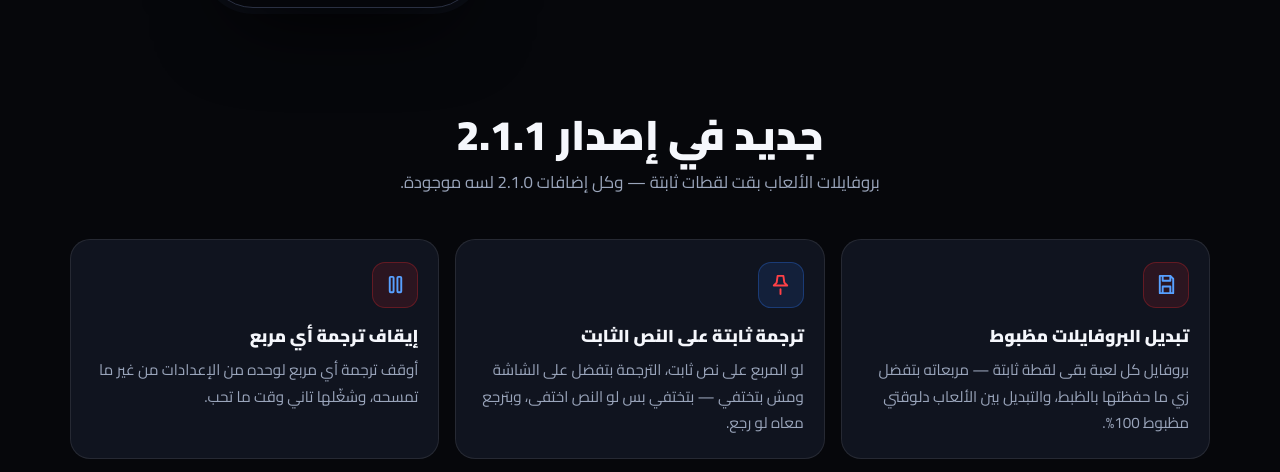
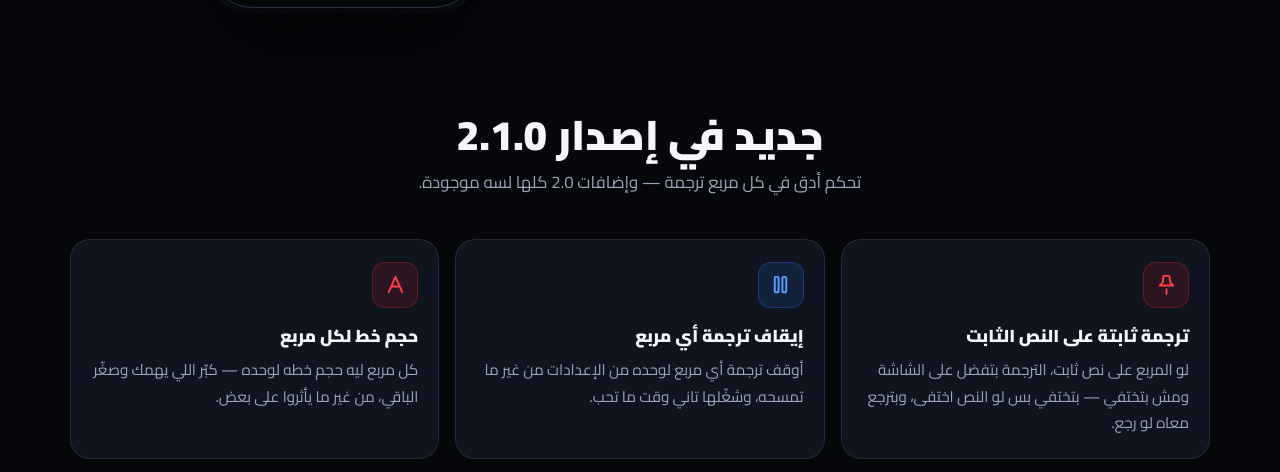
Before and after one commit to MersoStore/merso-translator-page, a plain HTML site: page index.html in a window 1280 px wide. Shown: the part 4172-4644 px from the top of the page. Drawn offline with Linux system fonts and the light colour scheme.

Commit message:
Landing page: remove 2.1.1 profile-fix card per user request

```diff
--- a/index.html
+++ b/index.html
@@ -923,19 +923,14 @@
         </div>
       </section>
 
-      <!-- ================= NEW IN 2.1.1 ================= -->
+      <!-- ================= NEW IN 2.1.0 ================= -->
       <section style="padding-top:.6rem">
         <div class="wrap">
           <div class="sec-head">
-            <h2>جديد في إصدار <span class="ltr">2.1.1</span></h2>
-            <p>بروفايلات الألعاب بقت لقطات ثابتة — وكل إضافات 2.1.0 لسه موجودة.</p>
+            <h2>جديد في إصدار <span class="ltr">2.1.0</span></h2>
+            <p>تحكم أدق في كل مربع ترجمة — وإضافات 2.0 كلها لسه موجودة.</p>
           </div>
           <div class="also">
-            <div class="also-card">
-              <div class="ic"><svg width="23" height="23" viewBox="0 0 24 24" fill="none" stroke="#57a0ff" stroke-width="2" stroke-linecap="round" stroke-linejoin="round"><path d="M5 3h11l3 3v15H5z"/><path d="M8 3v5h8V3M8 21v-7h8v7"/></svg></div>
-              <h4>تبديل البروفايلات مظبوط</h4>
-              <p>بروفايل كل لعبة بقى لقطة ثابتة — مربعاته بتفضل زي ما حفظتها بالظبط، والتبديل بين الألعاب دلوقتي مظبوط 100%.</p>
-            </div>
             <div class="also-card">
               <div class="ic"><svg width="23" height="23" viewBox="0 0 24 24" fill="none" stroke="#ff4046" stroke-width="2" stroke-linecap="round" stroke-linejoin="round"><path d="M12 17v5M9 3h6l1 7 3 3H5l3-3z"/></svg></div>
               <h4>ترجمة ثابتة على النص الثابت</h4>
```
